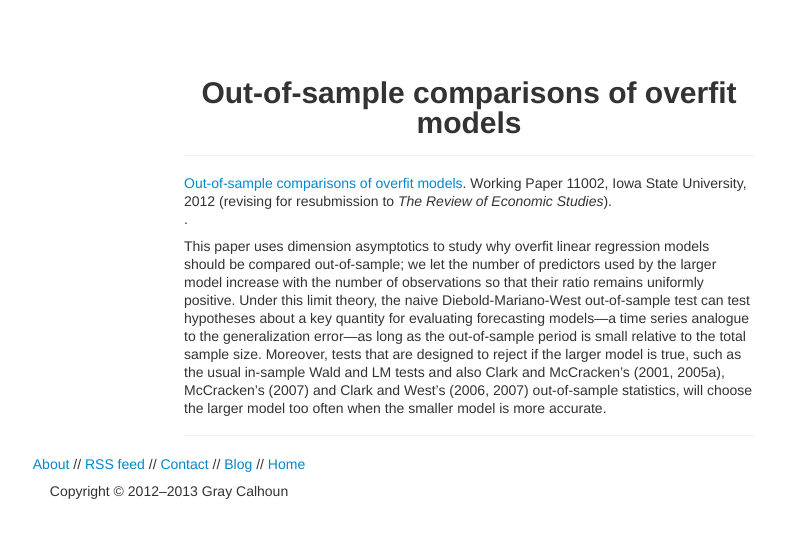
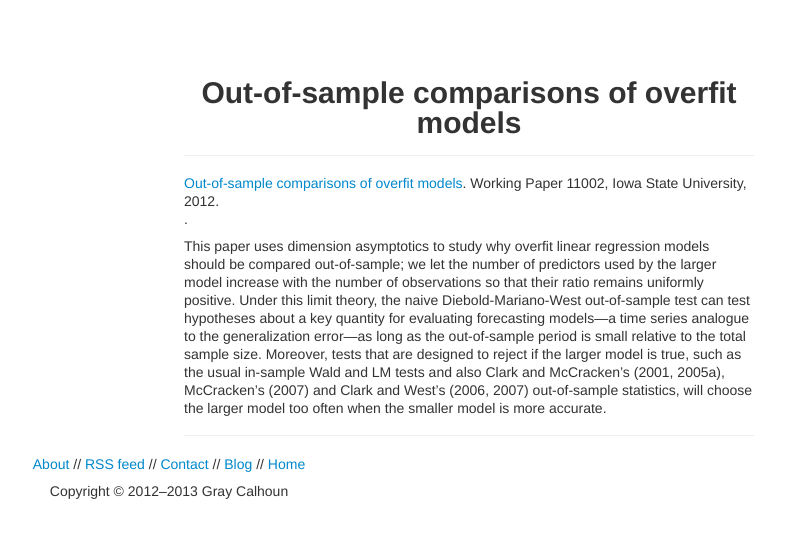
Before and after one commit to mmkuang/grayclhn.github.io, a Jekyll site: the page built from research/_posts/2012-05-19-oos-overfit.md, in a window 1280 px wide. Shown: the top 538 px of the page, without its empty margins (471-1256 px from the left). Built offline with Jekyll 4.4.1, drawn with Linux system fonts in a browser that asks for light colours; Markdown is read by kramdown in place of the engine named in the settings.

Commit message:
Remove 'submitted to...' from working papers
It's tacky.  Wait until it gets in.

```diff
--- a/research/_posts/2012-05-19-oos-overfit.md
+++ b/research/_posts/2012-05-19-oos-overfit.md
@@ -1,7 +1,7 @@
 ---
 layout: research
 title: Out-of-sample comparisons of overfit models
-info: Working Paper 11002, Iowa State University, 2012 (revising for resubmission to <i>The Review of Economic Studies</i>).
+info: Working Paper 11002, Iowa State University, 2012.
 link: http://www.econ.iastate.edu/research/working-papers/p12462
 tags: working
 ---
```
Also changed, not shown: research/_posts/2013-03-14-mixed-window.md (+1 -1 lines), research/_posts/2013-03-14-statboot.md (+1 -1 lines), research/_posts/2013-10-07-stepdown.md (+1 -1 lines).
